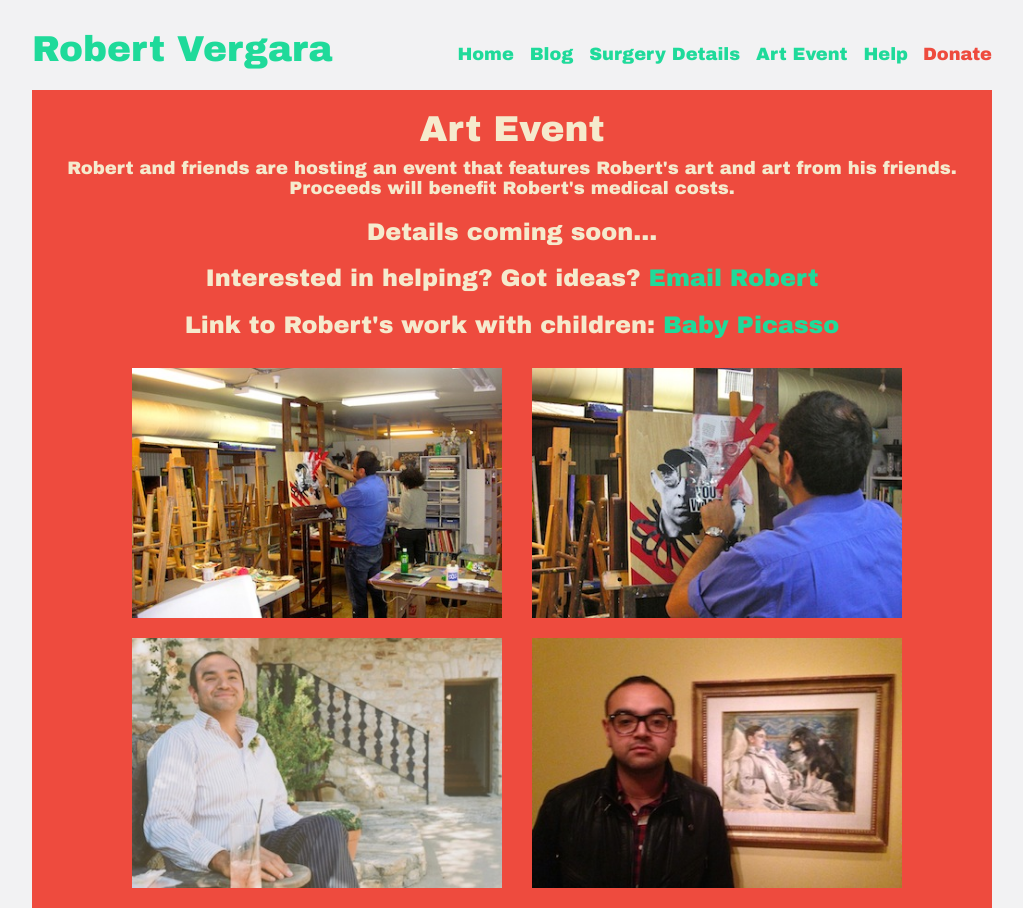
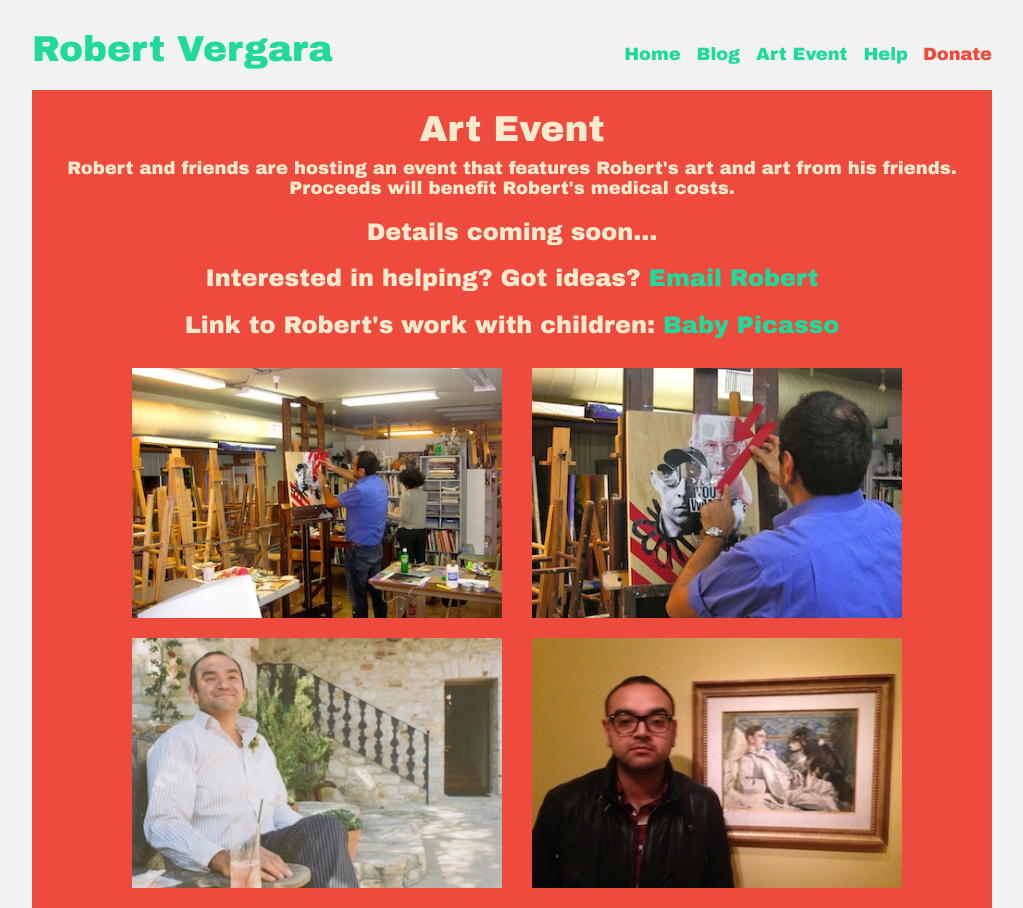
Before and after one commit to robertvergara/robertvergara.github.io, a website: page index.html at #/art-event in a window 1280 px wide. Shown: the whole page, without its empty margins (128-1151 px from the left). Drawn offline with nearby package versions, Linux system fonts and the light colour scheme.

Commit message:
Update art-event.html

```diff
--- a/app/partials/art-event.html
+++ b/app/partials/art-event.html
@@ -6,7 +6,6 @@
         <ul id="list-horizontal">
           <li><a href="#/home">Home</a></li>
           <li><a href="http://bobvergara.blogspot.com/" target="_blank">Blog</a></li>
-          <li><a href="http://robertsfgeneralstay.blogspot.com/" target="_blank">Surgery Details</a></li>
           <li><a href="#/art-event">Art Event</a></li>
           <li><a href="#/calendar">Help</a></li>
         </ul>
```
